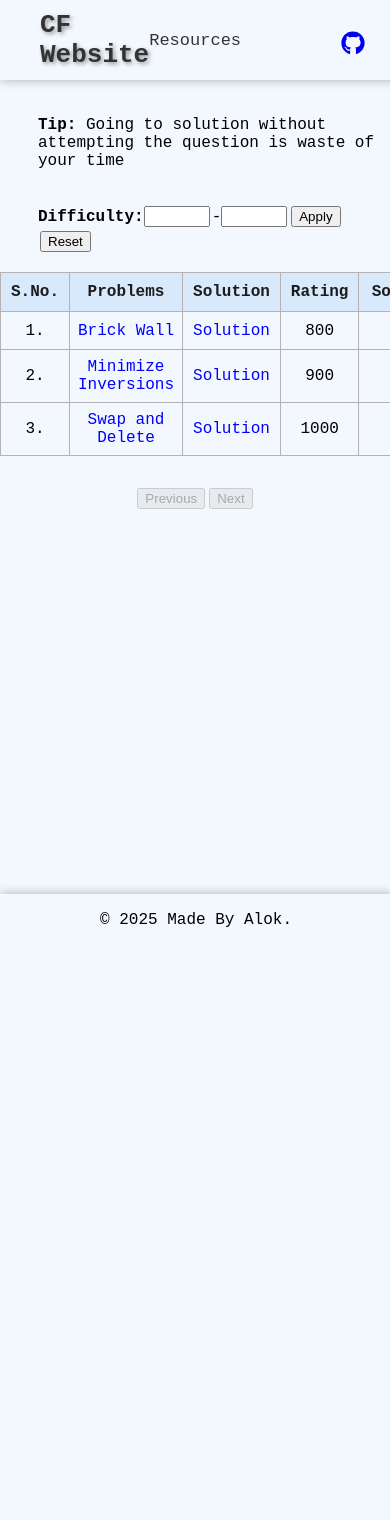
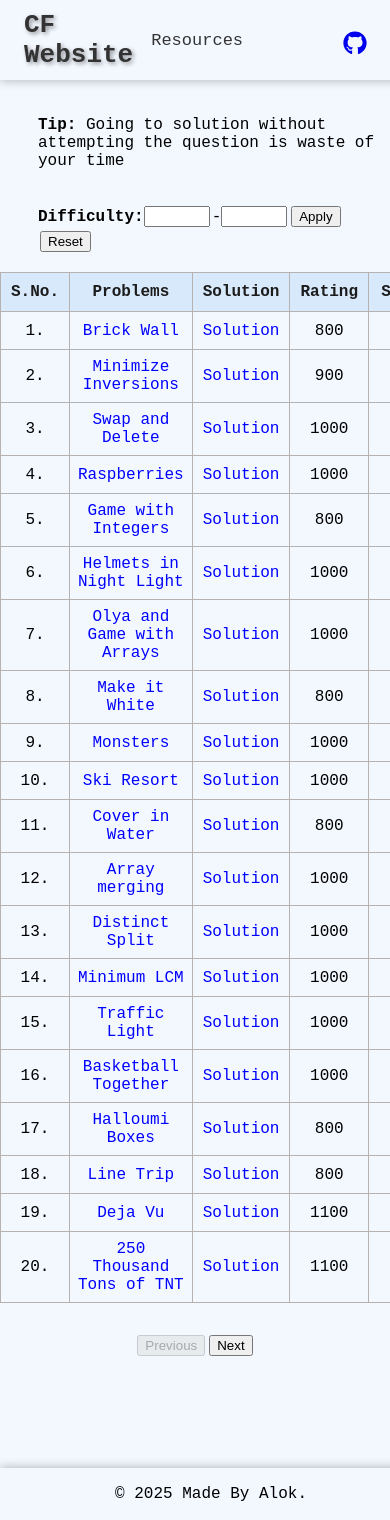
Before and after one commit to Alokzh/CF-Website, a React (Vite) app: page / in a window 390 px wide. Shown: the top 1520 px of the page. Before the commit the page ends 946 px from the top, so only its background shows below. Built offline with nearby package versions, Linux system fonts and the light colour scheme.

Commit message:
Update db.json & enhance responsiveness

```diff
--- a/index.html
+++ b/index.html
@@ -3,7 +3,6 @@
 
 <head>
   <meta charset="UTF-8" />
-  <link rel="icon" type="image/svg+xml" href="/vite.svg" />
   <meta name="viewport" content="width=device-width, initial-scale=1.0" />
   <title>CF Website</title>
 </head>
--- a/public/db.json
+++ b/public/db.json
@@ -19,5 +19,250 @@
         "problemLink": "https://codeforces.com/contest/1913/problem/B",
         "solutionLink": "https://github.com/Alokzh/CF-Solutions/blob/main/1913B.cpp",
         "rating": 1000
+    },
+    {
+        "id": 4,
+        "problemStatement": "Raspberries",
+        "problemLink": "https://codeforces.com/contest/1883/problem/C",
+        "solutionLink": "https://github.com/Alokzh/CF-Solutions/blob/main/1883C.cpp",
+        "rating": 1000
+    },
+    {
+        "id": 5,
+        "problemStatement": "Game with Integers",
+        "problemLink": "https://codeforces.com/problemset/problem/1899/A",
+        "solutionLink": "https://github.com/Alokzh/CF-Solutions/blob/main/1899A.cpp",
+        "rating": 800
+    },
+    {
+        "id": 6,
+        "problemStatement": "Helmets in Night Light",
+        "problemLink": "https://codeforces.com/contest/1876/problem/A",
+        "solutionLink": "https://github.com/Alokzh/CF-Solutions/blob/main/1876A.cpp",
+        "rating": 1000
+    },
+    {
+        "id": 7,
+        "problemStatement": "Olya and Game with Arrays",
+        "problemLink": "https://codeforces.com/contest/1859/problem/B",
+        "solutionLink": "https://github.com/Alokzh/CF-Solutions/blob/main/1859B.cpp",
+        "rating": 1000
+    },
+    {
+        "id": 8,
+        "problemStatement": "Make it White",
+        "problemLink": "https://codeforces.com/contest/1927/problem/A",
+        "solutionLink": "https://github.com/Alokzh/CF-Solutions/blob/main/1927A.cpp",
+        "rating": 800
+    },
+    {
+        "id": 9,
+        "problemStatement": "Monsters",
+        "problemLink": "https://codeforces.com/contest/1849/problem/B",
+        "solutionLink": "https://github.com/Alokzh/CF-Solutions/blob/main/1849B.cpp",
+        "rating": 1000
+    },
+    {
+        "id": 10,
+        "problemStatement": "Ski Resort",
+        "problemLink": "https://codeforces.com/contest/1840/problem/C",
+        "solutionLink": "https://github.com/Alokzh/CF-Solutions/blob/main/1840C.cpp",
+        "rating": 1000
+    },
+    {
+        "id": 11,
+        "problemStatement": "Cover in Water",
+        "problemLink": "https://codeforces.com/problemset/problem/1900/A",
+        "solutionLink": "https://github.com/Alokzh/CF-Solutions/blob/main/1900A.cpp",
+        "rating": 800
+    },
+    {
+        "id": 12,
+        "problemStatement": "Array merging",
+        "problemLink": "https://codeforces.com/contest/1831/problem/B",
+        "solutionLink": "https://github.com/Alokzh/CF-Solutions/blob/main/1831B.cpp",
+        "rating": 1000
+    },
+    {
+        "id": 13,
+        "problemStatement": "Distinct Split",
+        "problemLink": "https://codeforces.com/contest/1791/problem/D",
+        "solutionLink": "https://github.com/Alokzh/CF-Solutions/blob/main/1791D.cpp",
+        "rating": 1000
+    },
+    {
+        "id": 14,
+        "problemStatement": "Minimum LCM",
+        "problemLink": "https://codeforces.com/contest/1765/problem/M",
+        "solutionLink": "https://github.com/Alokzh/CF-Solutions/blob/main/1765M.cpp",
+        "rating": 1000
+    },
+    {
+        "id": 15,
+        "problemStatement": "Traffic Light",
+        "problemLink": "https://codeforces.com/contest/1744/problem/C",
+        "solutionLink": "https://github.com/Alokzh/CF-Solutions/blob/main/1744C.cpp",
+        "rating": 1000
+    },
+    {
+        "id": 16,
+        "problemStatement": "Basketball Together",
+        "problemLink": "https://codeforces.com/contest/1725/problem/B",
+        "solutionLink": "https://github.com/Alokzh/CF-Solutions/blob/main/1725B.cpp",
+        "rating": 1000
+    },
+    {
+        "id": 17,
+        "problemStatement": "Halloumi Boxes",
+        "problemLink": "https://codeforces.com/contest/1903/problem/A",
+        "solutionLink": "https://github.com/Alokzh/CF-Solutions/blob/main/1903A.cpp",
+        "rating": 800
+    },
+    {
+        "id": 18,
+        "problemStatement": "Line Trip",
+        "problemLink": "https://codeforces.com/problemset/problem/1901/A",
+        "solutionLink": "https://github.com/Alokzh/CF-Solutions/blob/main/1901A.cpp",
+        "rating": 800
+    },
+    {
+        "id": 19,
+        "problemStatement": "Deja Vu",
+        "problemLink": "https://codeforces.com/problemset/problem/1891/B",
+        "solutionLink": "https://github.com/Alokzh/CF-Solutions/blob/main/1891B.cpp",
+        "rating": 1100
+    },
+    {
+        "id": 20,
+        "problemStatement": "250 Thousand Tons of TNT",
+        "problemLink": "https://codeforces.com/problemset/problem/1899/B",
+        "solutionLink": "https://github.com/Alokzh/CF-Solutions/blob/main/1899B.cpp",
+        "rating": 1100
+    },
+    {
+        "id": 21,
+        "problemStatement": "Yarik and Array",
+        "problemLink": "https://codeforces.com/problemset/problem/1899/C",
+        "solutionLink": "https://github.com/Alokzh/CF-Solutions/blob/main/1899C.cpp",
+        "rating": 1100
+    },
+    {
+        "id": 22,
+        "problemStatement": "Collecting Game",
+        "problemLink": "https://codeforces.com/problemset/problem/1904/B",
+        "solutionLink": "https://github.com/Alokzh/CF-Solutions/blob/main/1904B.cpp",
+        "rating": 1100
+    },
+    {
+        "id": 23,
+        "problemStatement": "Quests",
+        "problemLink": "https://codeforces.com/problemset/problem/1914/C",
+        "solutionLink": "https://github.com/Alokzh/CF-Solutions/blob/main/1914C.cpp",
+        "rating": 1100
+    },
+    {
+        "id": 24,
+        "problemStatement": "Erase First or Second Letter",
+        "problemLink": "https://codeforces.com/problemset/problem/1917/B",
+        "solutionLink": "https://github.com/Alokzh/CF-Solutions/blob/main/1917B.cpp",
+        "rating": 1100
+    },
+    {
+        "id": 25,
+        "problemStatement": "Black and White Stripe",
+        "problemLink": "https://codeforces.com/problemset/problem/1690/D",
+        "solutionLink": "https://github.com/Alokzh/CF-Solutions/blob/main/1690D.cpp",
+        "rating": 1000
+    },
+    {
+        "id": 26,
+        "problemStatement": "Shoe Shuffling",
+        "problemLink": "https://codeforces.com/problemset/problem/1691/B",
+        "solutionLink": "https://github.com/Alokzh/CF-Solutions/blob/main/1691B.cpp",
+        "rating": 1000
+    },
+    {
+        "id": 27,
+        "problemStatement": "Luke is a Foodie",
+        "problemLink": "https://codeforces.com/problemset/problem/1704/B",
+        "solutionLink": "https://github.com/Alokzh/CF-Solutions/blob/main/1704B.cpp",
+        "rating": 1000
+    },
+    {
+        "id": 28,
+        "problemStatement": "Beautiful Array",
+        "problemLink": "https://codeforces.com/problemset/problem/1715/B",
+        "solutionLink": "https://github.com/Alokzh/CF-Solutions/blob/main/1715B.cpp",
+        "rating": 1000
+    },
+    {
+        "id": 29,
+        "problemStatement": "Following the String",
+        "problemLink": "https://codeforces.com/contest/1927/problem/B",
+        "solutionLink": "https://github.com/Alokzh/CF-Solutions/blob/main/1927B.cpp",
+        "rating": 900
+    },
+    {
+        "id": 30,
+        "problemStatement": "Choose the Different Ones!",
+        "problemLink": "https://codeforces.com/contest/1927/problem/C",
+        "solutionLink": "https://github.com/Alokzh/CF-Solutions/blob/main/1927C.cpp",
+        "rating": 1000
+    },
+    {
+        "id": 31,
+        "problemStatement": "Find the Different Ones!",
+        "problemLink": "https://codeforces.com/contest/1927/problem/D",
+        "solutionLink": "https://github.com/Alokzh/CF-Solutions/blob/main/1927D.cpp",
+        "rating": 1300
+    },
+    {
+        "id": 32,
+        "problemStatement": "Rectangle Cutting",
+        "problemLink": "https://codeforces.com/contest/1928/problem/A",
+        "solutionLink": "https://github.com/Alokzh/CF-Solutions/blob/main/1928A.cpp",
+        "rating": 800
+    },
+    {
+        "id": 33,
+        "problemStatement": "Recovering a Small String",
+        "problemLink": "https://codeforces.com/contest/1931/problem/A",
+        "solutionLink": "https://github.com/Alokzh/CF-Solutions/blob/main/1931A.cpp",
+        "rating": 800
+    },
+    {
+        "id": 34,
+        "problemStatement": "Make Equal",
+        "problemLink": "https://codeforces.com/contest/1931/problem/B",
+        "solutionLink": "https://github.com/Alokzh/CF-Solutions/blob/main/1931B.cpp",
+        "rating": 800
+    },
+    {
+        "id": 35,
+        "problemStatement": "Make Equal Again",
+        "problemLink": "https://codeforces.com/contest/1931/problem/C",
+        "solutionLink": "https://github.com/Alokzh/CF-Solutions/blob/main/1931C.cpp",
+        "rating": 1000
+    },
+    {
+        "id": 36,
+        "problemStatement": "Divisible Pairs",
+        "problemLink": "https://codeforces.com/contest/1931/problem/D",
+        "solutionLink": "https://github.com/Alokzh/CF-Solutions/blob/main/1931D.cpp",
+        "rating": 1300
+    },
+    {
+        "id": 37,
+        "problemStatement": "Sasha and the Beautiful Array",
+        "problemLink": "https://codeforces.com/contest/1929/problem/A",
+        "solutionLink": "https://github.com/Alokzh/CF-Solutions/blob/main/1929A.cpp",
+        "rating": 800
+    },
+    {
+        "id": 38,
+        "problemStatement": "Sasha and the Drawing",
+        "problemLink": "https://codeforces.com/contest/1929/problem/B",
+        "solutionLink": "https://github.com/Alokzh/CF-Solutions/blob/main/1929B.cpp",
+        "rating": 800
     }
 ]
--- a/src/App.css
+++ b/src/App.css
@@ -145,3 +145,16 @@
   padding: auto;
   margin-bottom: 100px;
 }
+
+@media screen and (max-width: 768px) {
+  .navbar .logo {
+      margin-left: 4px;
+  }
+
+  .navbar .links {
+      margin-left: 18px;
+  }
+  .footer {
+      min-width: 420px;
+  }
+}
```
